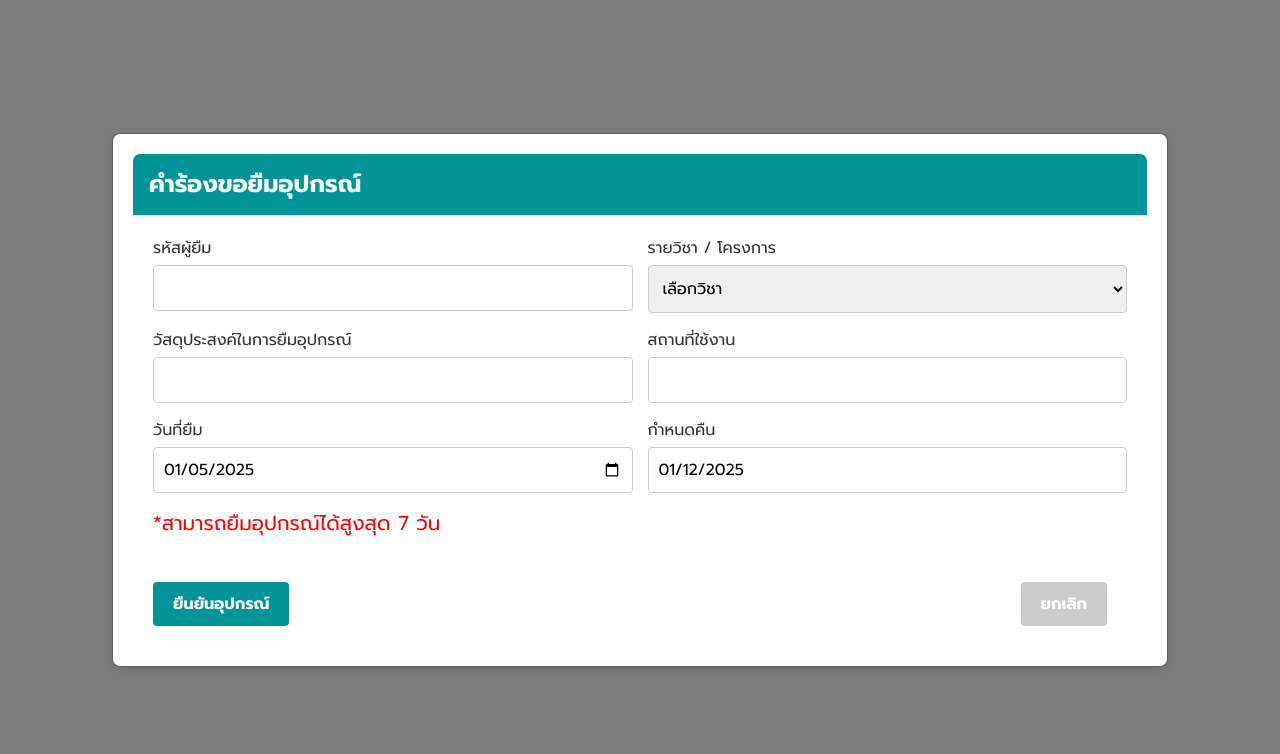
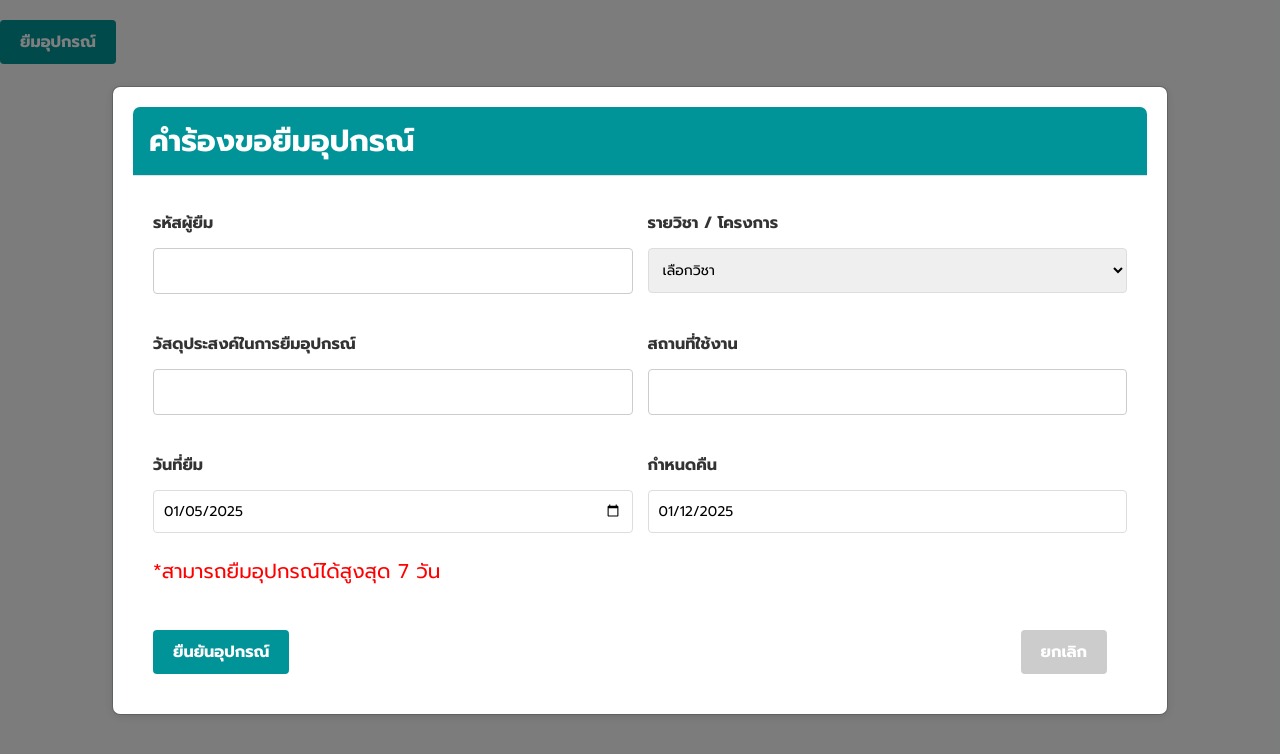
Before and after one commit to master-jedii/project-UseICT, a React (Create React App) app in the folder client/: page /showborrow in a window 1280 px wide. Both pictures are taken after a click on the button "ยืมอุปกรณ์". Shown: the top 754 px of the page. Built offline with nearby package versions, Linux system fonts and the light colour scheme.

Commit message:
showborrow btn database แต่ยังมีปัญหาในการบันทึกลง Database

```diff
--- a/client/src/interface/CSS/Modal.css
+++ b/client/src/interface/CSS/Modal.css
@@ -26,14 +26,13 @@
     display: flex;
     justify-content: space-between;
     align-items: center;
-
+    font-size: 20px;
 }
 
 .modal-header h2 {
     margin: 0;
     color: white;
     margin-right: 30px; /* Distance between title and close button */
-    font-size: 24px;
 }
 
 .modal-body {
@@ -46,7 +45,7 @@
 
 .form-grid {
     display: grid;
-    grid-template-columns: 1fr 1fr;
+    grid-template-columns: 0.5fr 0.5fr;
     gap: 15px;
     margin-bottom: 15px;
 }
--- a/client/src/interface/CSS/showborrow.css
+++ b/client/src/interface/CSS/showborrow.css
@@ -1,9 +1,3 @@
-.showborrow-container {
-    display: flex;
-    justify-content: center;
-    align-items: center;
-    height: 100vh;
-  }
 
   .open-modal-btn {
     padding: 10px 20px;
--- a/client/src/interface/Showborrow.js
+++ b/client/src/interface/Showborrow.js
@@ -1,4 +1,5 @@
 import React, { useState } from "react";
+import axios from "axios";
 import "../interface/CSS/showborrow.css";
 import "../interface/CSS/Modal.css";
 
@@ -10,13 +11,11 @@ const Showborrow = () => {
   const openModal = () => setIsModalOpen(true);
   const closeModal = () => setIsModalOpen(false);
 
-  // Helper to get today's date in YYYY-MM-DD format
   function getToday() {
     const today = new Date();
     return today.toISOString().split("T")[0];
   }
 
-  // Helper to calculate the return date (7 days after the borrow date)
   function getDefaultReturnDate(startDate) {
     const startDateObj = new Date(startDate);
     startDateObj.setDate(startDateObj.getDate() + 7);
@@ -27,7 +26,6 @@ const Showborrow = () => {
     const newBorrowDate = event.target.value;
     setBorrowDate(newBorrowDate);
 
-    // Set return date to 7 days after the borrow date
     const newReturnDate = getDefaultReturnDate(newBorrowDate);
     setReturnDate(newReturnDate);
   };
@@ -50,6 +48,44 @@ const Showborrow = () => {
 };
 
 const Modal = ({ isOpen, onClose, borrowDate, returnDate, onBorrowDateChange, minDate }) => {
+  const [formData, setFormData] = useState({
+    userId: "",
+    subject: "",
+    equipment: "",
+    location: "",
+    borrowDate,
+    returnDate,
+  });
+
+  const handleChange = (e) => {
+    const { id, value } = e.target;
+    setFormData((prev) => ({ ...prev, [id]: value }));
+  };
+
+  const handleSubmit = async (e) => {
+    e.preventDefault();
+    const dataToSend = {
+      ...formData,
+      borrowDate,
+      returnDate,
+    };
+
+    try {
+      const response = await axios.post("/api/borrow", dataToSend);
+      alert(response.data.message || "บันทึกข้อมูลสำเร็จ");
+      onClose();
+    } catch (error) {
+      if (error.response) {
+        // เมื่อมี response error จาก server
+        alert(error.response.data.message || "เกิดข้อผิดพลาดในการบันทึกข้อมูล");
+      } else {
+        // เมื่อไม่มีการตอบกลับ (เช่น network error)
+        alert("เกิดข้อผิดพลาดในการเชื่อมต่อกับเซิร์ฟเวอร์");
+      }
+      console.error("Error:", error);
+    }
+  };
+
   if (!isOpen) return null;
 
   return (
@@ -59,15 +95,26 @@ const Modal = ({ isOpen, onClose, borrowDate, returnDate, onBorrowDateChange, mi
           <h2>คำร้องขอยืมอุปกรณ์</h2>
         </div>
         <div className="modal-body">
-          <div className="form-container">
+          <form onSubmit={handleSubmit} className="form-container">
             <div className="form-grid">
               <div>
-                <label htmlFor="user-id">รหัสผู้ยืม</label>
-                <input type="text" id="user-id" />
+                <label htmlFor="userId">รหัสผู้ยืม</label>
+                <input
+                  type="text"
+                  id="userId"
+                  value={formData.userId}
+                  onChange={handleChange}
+                  required
+                />
               </div>
               <div>
                 <label htmlFor="subject">รายวิชา / โครงการ</label>
-                <select id="subject">
+                <select
+                  id="subject"
+                  value={formData.subject}
+                  onChange={handleChange}
+                  required
+                >
                   <option value="">เลือกวิชา</option>
                   <option value="subject1">โครงการ 1</option>
                   <option value="subject2">โครงการ 2</option>
@@ -77,11 +124,23 @@ const Modal = ({ isOpen, onClose, borrowDate, returnDate, onBorrowDateChange, mi
             <div className="form-grid">
               <div>
                 <label htmlFor="equipment">วัสดุประสงค์ในการยืมอุปกรณ์</label>
-                <input type="text" id="equipment" />
+                <input
+                  type="text"
+                  id="equipment"
+                  value={formData.equipment}
+                  onChange={handleChange}
+                  required
+                />
               </div>
               <div>
                 <label htmlFor="location">สถานที่ใช้งาน</label>
-                <input type="text" id="location" />
+                <input
+                  type="text"
+                  id="location"
+                  value={formData.location}
+                  onChange={handleChange}
+                  required
+                />
               </div>
             </div>
             <div className="form-grid">
@@ -89,17 +148,21 @@ const Modal = ({ isOpen, onClose, borrowDate, returnDate, onBorrowDateChange, mi
                 <label htmlFor="borrow-date">วันที่ยืม</label>
                 <input
                   type="date"
-                  id="borrow-date"
+                  id="borrowDate"
                   value={borrowDate}
-                  onChange={onBorrowDateChange}
-                  min={minDate} // Restrict past dates
+                  onChange={(e) => {
+                    onBorrowDateChange(e);
+                    handleChange(e);
+                  }}
+                  min={minDate}
+                  required
                 />
               </div>
               <div>
                 <label htmlFor="return-date">กำหนดคืน</label>
                 <input
                   type="date"
-                  id="return-date"
+                  id="returnDate"
                   value={returnDate}
                   readOnly
                 />
@@ -109,12 +172,14 @@ const Modal = ({ isOpen, onClose, borrowDate, returnDate, onBorrowDateChange, mi
               <span>*สามารถยืมอุปกรณ์ได้สูงสุด 7 วัน</span>
             </div>
             <div className="form-buttons">
-              <button className="submit-btn">ยืนยันอุปกรณ์</button>
-              <button className="cancel-btn" onClick={onClose}>
+              <button type="submit" className="submit-btn">
+                ยืนยันอุปกรณ์
+              </button>
+              <button type="button" className="cancel-btn" onClick={onClose}>
                 ยกเลิก
               </button>
             </div>
-          </div>
+          </form>
         </div>
       </div>
     </div>
```
Also changed, not shown: client/src/interface/showborrow.js (+81 -16 lines), 1 other file (tests, documents, lock files or other folders).
